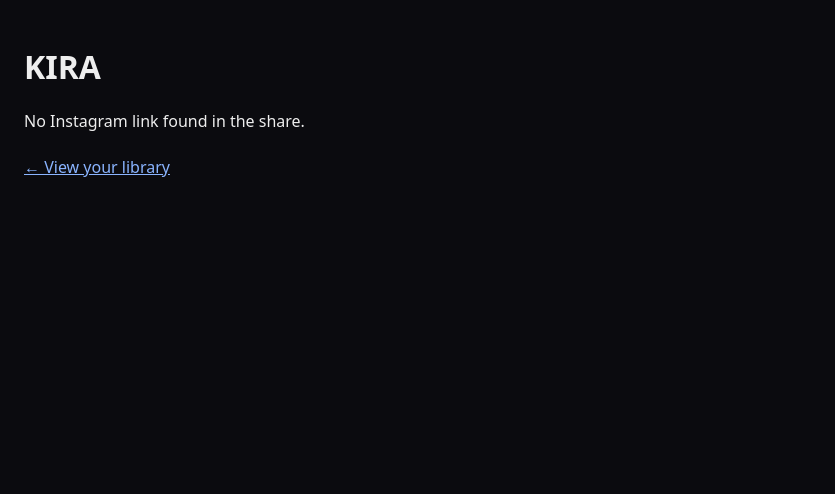
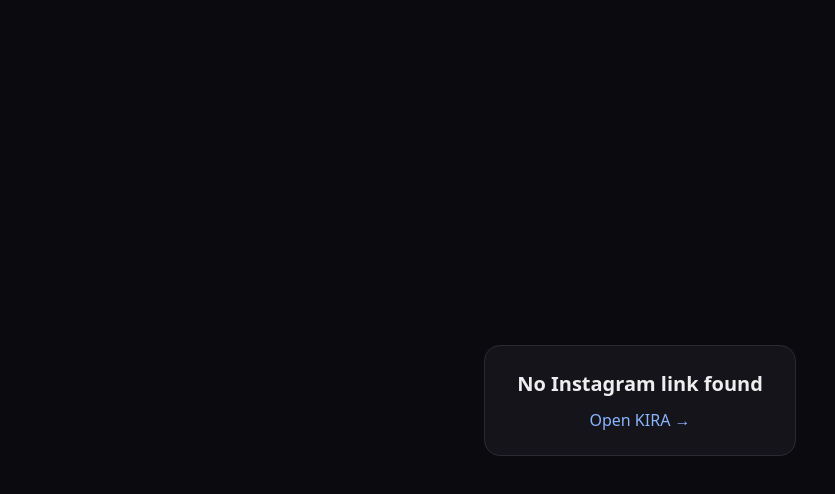
Before and after one commit to kira-knowledge/kira-pwa, a Next.js app: page /share in a window 1280 px wide. Shown: the top 494 px of the page, without its empty margins (0-835 px from the left). Built offline with nearby package versions, Linux system fonts and the light colour scheme.

Commit message:
feat: replace share screen with auto-returning Saved toast

```diff
--- a/app/share/page.tsx
+++ b/app/share/page.tsx
@@ -1,39 +1,63 @@
 "use client";
 import { useEffect, useState } from "react";
+import { extractInstagramUrl } from "../../lib/shareUrl";
+import styles from "./share.module.css";
+
+type Phase = "saving" | "saved" | "nolink" | "error";
 
 export default function SharePage() {
-  const [status, setStatus] = useState("Reading shared link…");
+  const [phase, setPhase] = useState<Phase>("saving");
+  const [showReturn, setShowReturn] = useState(false);
 
   useEffect(() => {
     const p = new URLSearchParams(window.location.search);
     const raw = `${p.get("url") ?? ""} ${p.get("text") ?? ""} ${p.get("title") ?? ""}`;
-    const match = raw.match(/https?:\/\/[^\s"']*instagram\.com\/[^\s"']+/i);
-    if (!match) {
-      setStatus("No Instagram link found in the share.");
+    const url = extractInstagramUrl(raw);
+    if (!url) {
+      setPhase("nolink");
       return;
     }
-    setStatus("Saving to KIRA…");
     fetch("/api/ingest", {
       method: "POST",
       headers: { "Content-Type": "application/json" },
-      body: JSON.stringify({ url: match[0] }),
+      body: JSON.stringify({ url }),
     })
       .then((r) => r.json())
-      .then((d) =>
-        setStatus(d.ok ? "Saved! KIRA is processing it." : `Error: ${d.error ?? "unknown"}`)
-      )
-      .catch((e) => setStatus(`Error: ${e.message}`));
+      .then((d) => setPhase(d.ok ? "saved" : "error"))
+      .catch(() => setPhase("error"));
   }, []);
 
+  // On success: brief toast, then try to auto-return to Instagram.
+  useEffect(() => {
+    if (phase !== "saved") return;
+    const t = setTimeout(() => {
+      window.close();
+      // If the window is still here shortly after, close was blocked → show hint.
+      setTimeout(() => setShowReturn(true), 250);
+    }, 900);
+    return () => clearTimeout(t);
+  }, [phase]);
+
+  const text: Record<Phase, string> = {
+    saving: "Saving to KIRA…",
+    saved: "Saved ✓",
+    nolink: "No Instagram link found",
+    error: "Couldn't save",
+  };
+
   return (
-    <main style={{ padding: 24, fontFamily: "system-ui" }}>
-      <h1>KIRA</h1>
-      <p>{status}</p>
-      <p style={{ marginTop: 24 }}>
-        <a href="/" style={{ color: "#8ab4ff" }}>
-          ← View your library
-        </a>
-      </p>
+    <main className={styles.wrap}>
+      <div className={styles.toast}>
+        <div className={styles.big}>{text[phase]}</div>
+        {phase === "saved" && showReturn && (
+          <div className={styles.hint}>You can return to Instagram.</div>
+        )}
+        {(phase === "nolink" || phase === "error") && (
+          <a className={styles.link} href="/">
+            Open KIRA →
+          </a>
+        )}
+      </div>
     </main>
   );
 }
--- /dev/null
+++ b/app/share/share.module.css
@@ -0,0 +1,31 @@
+.wrap {
+  min-height: 100vh;
+  display: flex;
+  align-items: center;
+  justify-content: center;
+  font-family: system-ui, sans-serif;
+  background: #0b0b0f;
+}
+.toast {
+  background: #14141a;
+  border: 1px solid #2a2a33;
+  border-radius: 16px;
+  padding: 24px 32px;
+  text-align: center;
+  color: #eee;
+}
+.big {
+  font-size: 20px;
+  font-weight: 600;
+}
+.hint {
+  margin-top: 10px;
+  font-size: 13px;
+  color: #8a8a96;
+}
+.link {
+  display: inline-block;
+  margin-top: 12px;
+  color: #8ab4ff;
+  text-decoration: none;
+}
```
